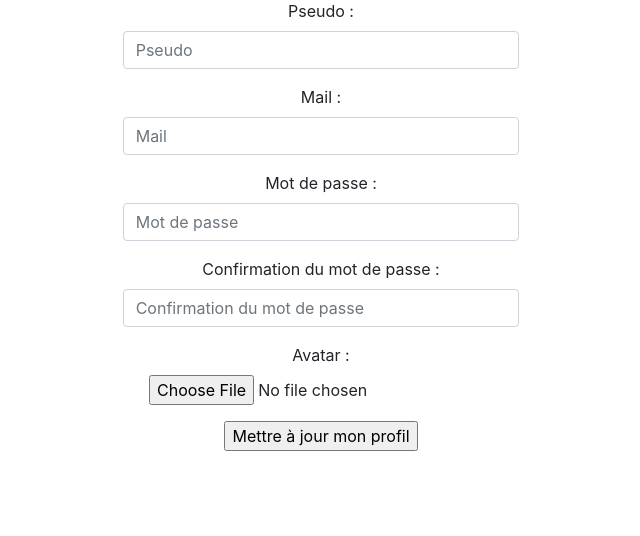
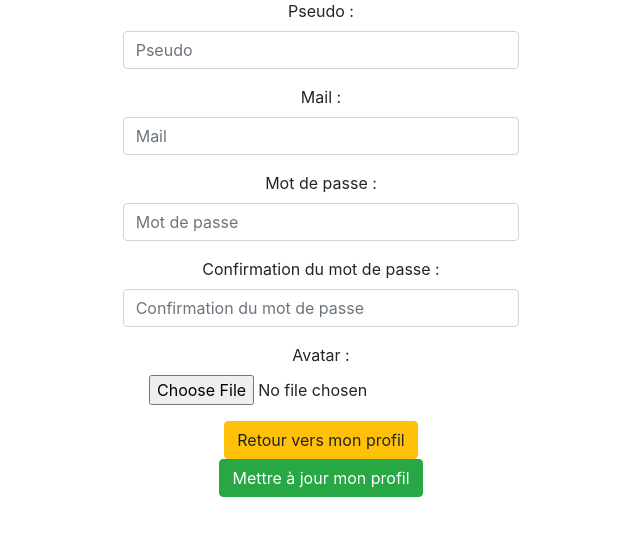
Before and after one commit to Christopher62/Evaluation---Simplon, a PHP site: page /editionprofil.php in a window 1280 px wide. Shown: the part 47-583 px from the top of the page, without its empty margins (319-959 px from the left). Run offline with PHP 8.4, Linux system fonts and the light colour scheme; some libraries are stand-ins or nearby versions.

Commit message:
Fix style of form in editionprofil file

```diff
--- a/pages/editionprofil.php
+++ b/pages/editionprofil.php
@@ -30,7 +30,8 @@
           <label for="avatar">Avatar :</label>
 				  <input id="avatar" type="file" name="avatar">
         </div>
-				<input type="submit" name="submit" value="Mettre à jour mon profil">
+				<input onclick=window.location.href="profil.php" type="button" class="btn btn-warning" name="submit" value="Retour vers mon profil">
+				<input type="submit" class="btn btn-success" name="submit" value="Mettre à jour mon profil">
 			</form>
 		</div>
     <script src="../js/bootstrap.js"></script>
```
